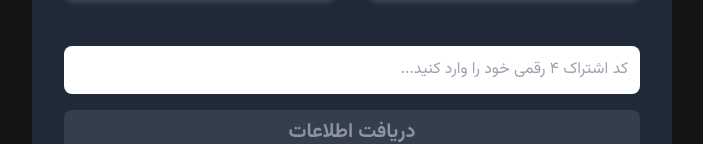
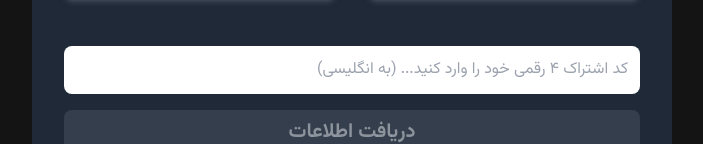
Before and after one commit to ali94n0/x-ui-user-info-panel, a Next.js app: page / in a window 1280 px wide. Shown: the part 244-388 px from the top of the page, without its empty margins (288-991 px from the left). Built offline with nearby package versions, Linux system fonts and the light colour scheme.

Commit message:
project done 14

```diff
--- a/src/app/page.jsx
+++ b/src/app/page.jsx
@@ -68,7 +68,7 @@ export default function Home() {
 				<div className="flex w-full flex-col gap-y-4 mt-4 p-2">
 					<input
 						type="text"
-						placeholder="کد اشتراک ۴ رقمی خود را وارد کنید..."
+						placeholder="کد اشتراک ۴ رقمی خود را وارد کنید... (به انگلیسی)"
 						value={email}
 						onChange={(e) => setEmail(e.target.value)}
 								required
```
